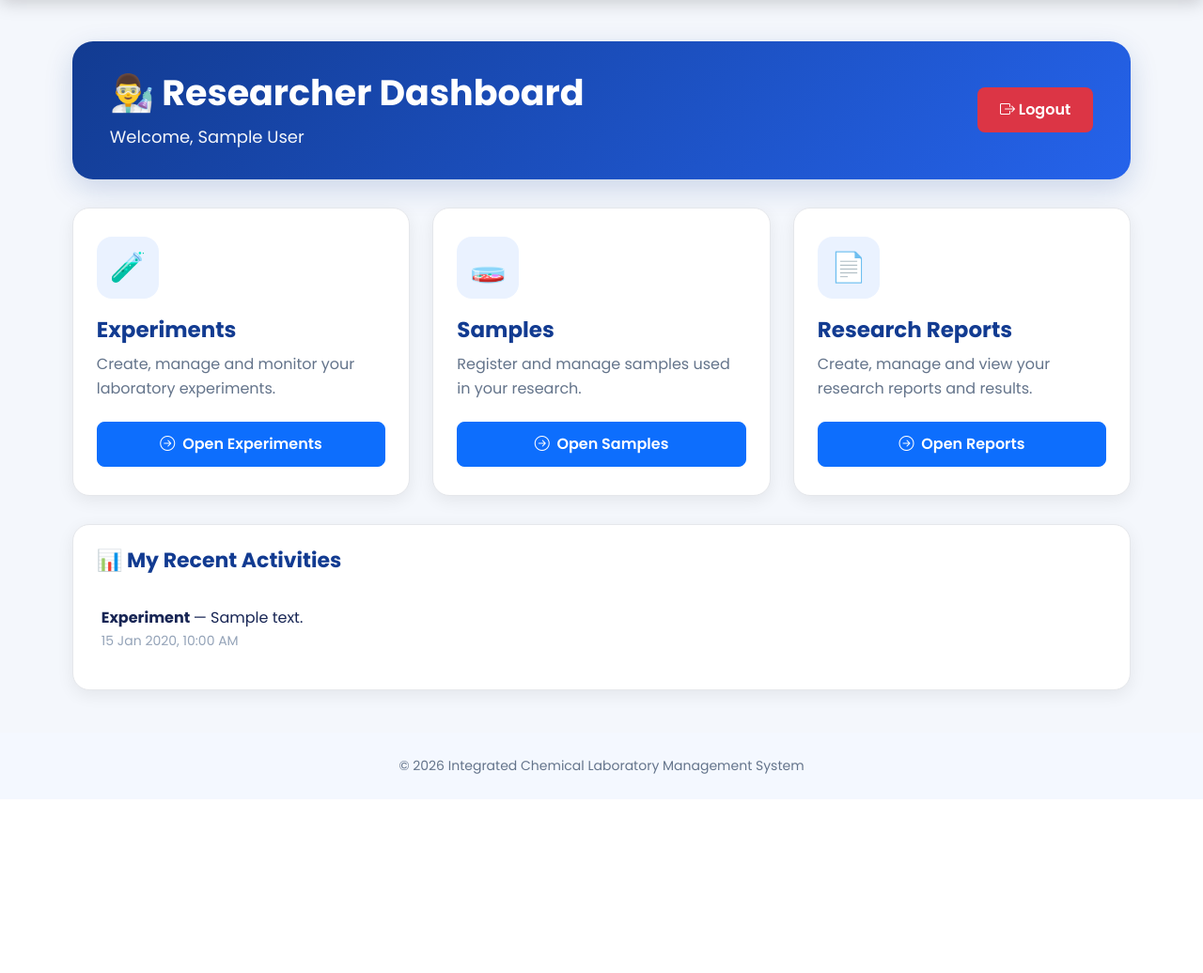
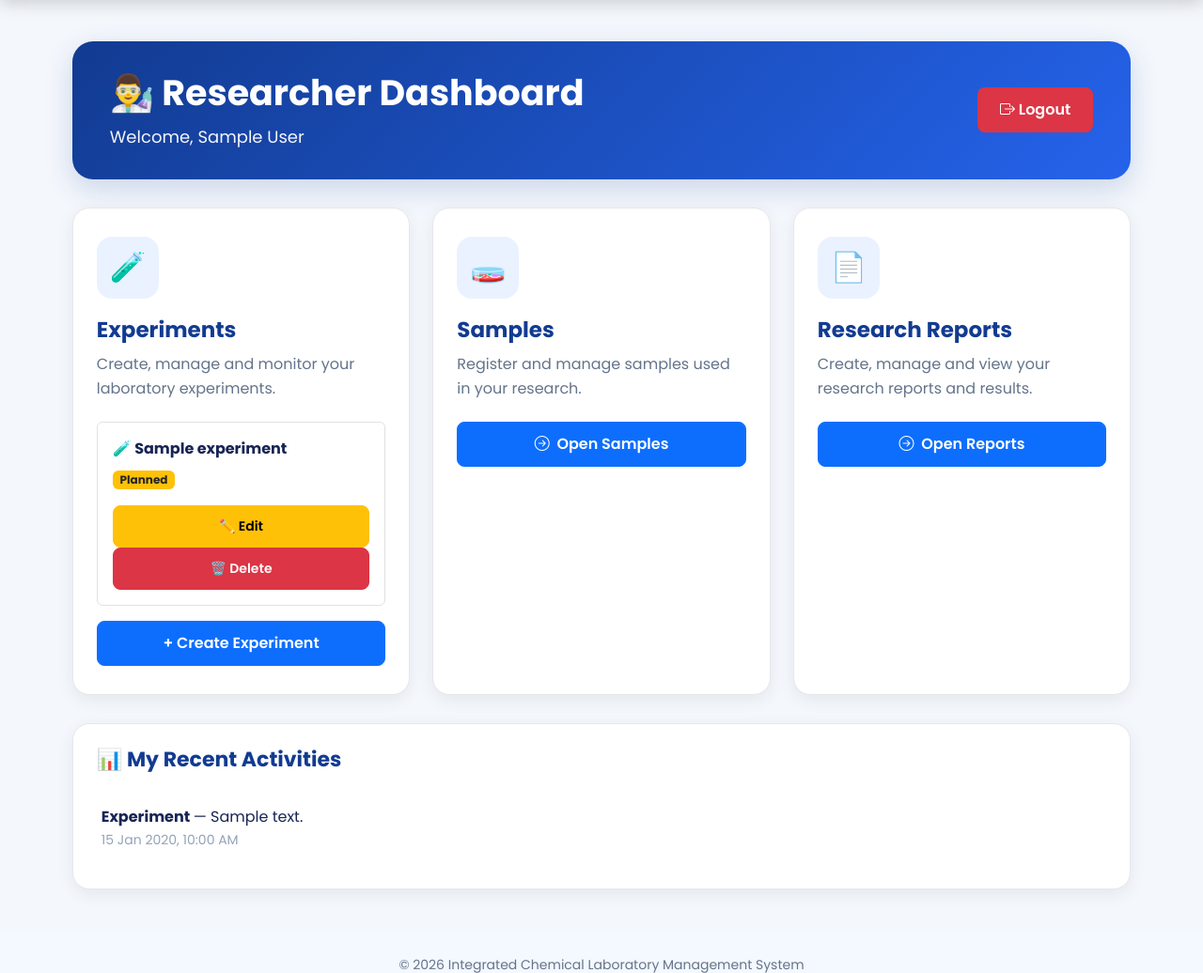
Before and after one commit to fathima-lab/IntegratedChemicalLab, a Django app: page /researcher/ in a window 1280 px wide. Shown: the part 93-1129 px from the top of the page at 94% size. Before the commit the page ends 917 px from the top, so only its background shows below. Run offline with Django 5.2, Linux system fonts and the light colour scheme; a user stored in the database is signed in; tables that the repository leaves empty hold one stand-in row (values such as "Sample post").

Commit message:
Add experiment actions to researcher dashboard

```diff
--- a/dashboard/views.py
+++ b/dashboard/views.py
@@ -4,6 +4,7 @@ from django.contrib import messages
 
 from .models import LabProfile, LabActivity
 from .forms import SubAdminForm, TeamMemberForm
+from experiments.models import Experiment
 
 # ==========================================================
 # HOME
@@ -287,18 +288,20 @@ def sub_admin_dashboard(request):
 @login_required
 def researcher_dashboard(request):
 
-    activities = (
-        LabActivity.objects
-        .filter(actor=request.user)
-        .select_related('actor')
-        .order_by('-created_at')[:15]
-    )
+    experiments = Experiment.objects.filter(
+        researcher=request.user
+    ).order_by('-created_at')
+
+    activities = LabActivity.objects.filter(
+        actor=request.user
+    ).order_by('-created_at')[:10]
 
     return render(
         request,
         'researcher_dashboard.html',
         {
-            'activities': activities
+            'experiments': experiments,
+            'activities': activities,
         }
     )
 
--- a/templates/researcher_dashboard.html
+++ b/templates/researcher_dashboard.html
@@ -398,41 +398,91 @@ Researcher Dashboard | ICLMS
 
         <div class="feature-card">
 
-
             <div class="feature-icon">
-
                 🧪
-
             </div>
-
 
             <h4>
                 Experiments
             </h4>
 
-
             <p>
-                    Create, manage and monitor
-                    your laboratory experiments.
+                Create, manage and monitor your laboratory experiments.
             </p>
 
 
+            {% for experiment in experiments %}
+
+                <div class="border rounded p-3 mb-3">
+
+                    <strong>
+                        🧪 {{ experiment.name }}
+                    </strong>
+
+                    <div class="mt-2">
+
+                        {% if experiment.status == 'PLANNED' %}
+
+                            <span class="badge bg-warning text-dark">
+                                Planned
+                            </span>
+
+                        {% elif experiment.status == 'ONGOING' %}
+
+                            <span class="badge bg-primary">
+                                Ongoing
+                            </span>
+
+                        {% elif experiment.status == 'COMPLETED' %}
+
+                            <span class="badge bg-success">
+                                Completed
+                            </span>
+
+                        {% endif %}
+
+                    </div>
+
+
+                    <div class="mt-3">
+
                         <a
-                    href="{% url 'experiments' %}"
-                    class="btn btn-primary"
+                            href="{% url 'edit_experiment' experiment.id %}"
+                            class="btn btn-warning btn-sm"
                         >
-
-                    <i class="bi bi-arrow-right-circle me-1"></i>
-
-                    Open Experiments
-
+                            ✏️ Edit
                         </a>
 
+                        <a
+                            href="{% url 'delete_experiment' experiment.id %}"
+                            class="btn btn-danger btn-sm"
+                        >
+                            🗑️ Delete
+                        </a>
 
                     </div>
 
                 </div>
 
+            {% empty %}
+
+                <div class="text-muted mb-3">
+                    No experiments created yet.
+                </div>
+
+            {% endfor %}
+
+
+            <a
+                href="{% url 'create_experiment' %}"
+                class="btn btn-primary"
+            >
+                + Create Experiment
+            </a>
+
+        </div>
+
+    </div>
 
         <!-- =================================================
              SAMPLES
```
Lines whose indentation alone changed are shown as unchanged.
